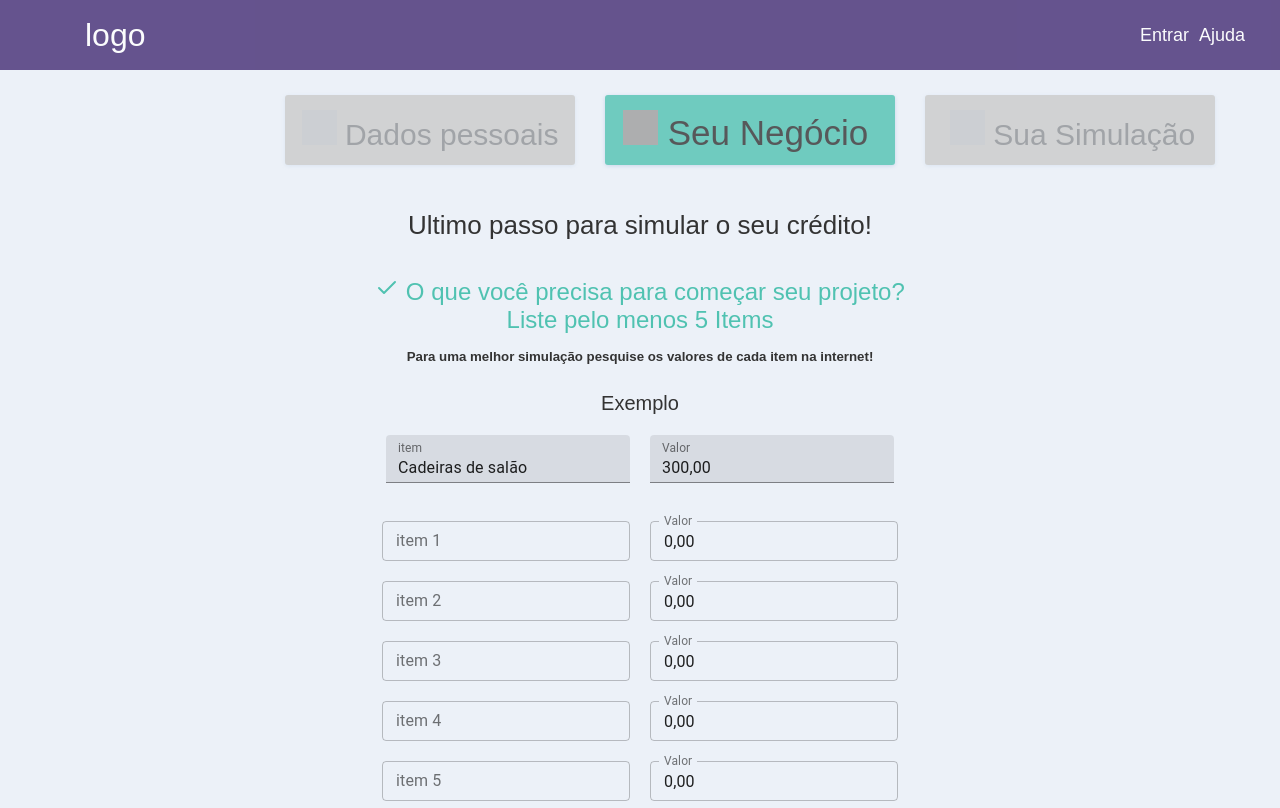
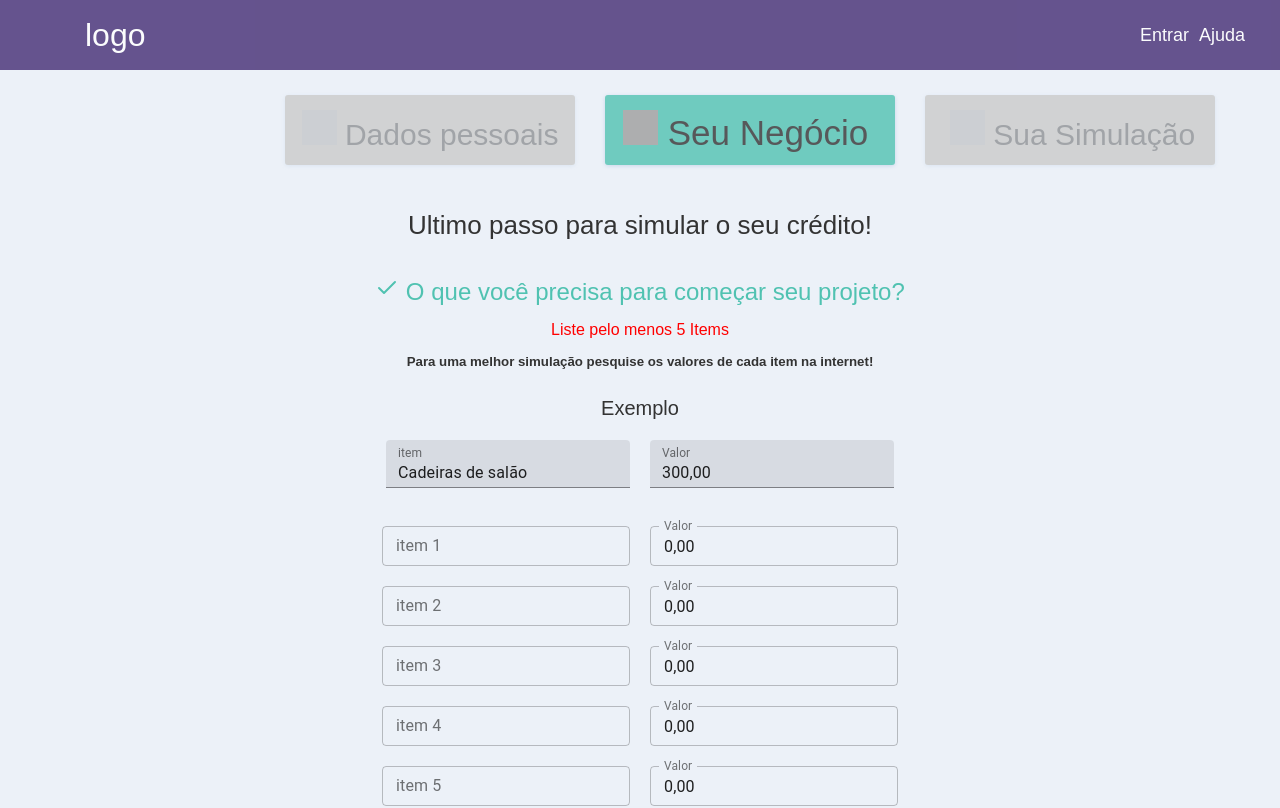
Before and after one commit to lchirata/bmg, a React (Create React App) app: page /formulario2 in a window 1280 px wide. Shown: the top 808 px of the page. Built offline with nearby package versions, Linux system fonts and the light colour scheme; grey boxes are pictures that could not be loaded.

Commit message:
corrigindo erro do toFixed

```diff
--- a/src/pages/formulario2/index.js
+++ b/src/pages/formulario2/index.js
@@ -127,7 +127,8 @@ export default class Main extends Component {
                     </Container>
                     <Formulario>
                          <h3>Ultimo passo para simular o seu crédito!</h3>
-                         <h4 style={{ color: '#50c2b1', margin: '15px' }} ><FiCheck /> O que você precisa para começar seu projeto?<br/> Liste pelo menos 5 Items</h4>
+                         <h4 style={{ color: '#50c2b1', margin: '15px' }} ><FiCheck /> O que você precisa para começar seu projeto?</h4>
+                         <p style={{ color: 'red', margin: '15px' }} > Liste pelo menos 5 Items</p>
                          <h5>Para uma melhor simulação pesquise os valores de cada item na internet!</h5>
                          <br>
                          </br>
@@ -332,17 +333,6 @@ export default class Main extends Component {
                                         onChange={this.handleInputChange}
                                    />
                               </div>
-{/*
-                              <h2>{`O Total de gastos necessários é: ${
-
-
-                                   parseFloat(this.state.valor1) +
-                                   parseFloat(this.state.valor2) +
-                                   parseFloat(this.state.valor3) +
-                                   parseFloat(this.state.valor4) +
-                                   parseFloat(this.state.valor5)
-
-                                   }`} </h2> */}
 
                               <br />
                               <h3>Estamos quase lá! </h3>
@@ -414,7 +404,6 @@ export default class Main extends Component {
 
 
                               <br />
-                              {/* <button className="confirm" type="submit" onClick={this.onSubmit} value="Confirmar" > Confirmar </button> */}
 
                               <button className="confirm" type="submit" onClick={this.onSubmit} value="Confirmar"  >
                               Confirmar
--- a/src/pages/formulario3/index.js
+++ b/src/pages/formulario3/index.js
@@ -120,15 +120,15 @@ export default class Main extends Component {
                                    ((parseFloat((localStorage.getItem("@bmg/ticket")) * (parseFloat((localStorage.getItem("@bmg/cliente")))))))
 
                                    }`} reais por dia trabalhado </h2>
-                              <h2 style={{ color: '#50c2b1', margin: '15px' }} ><FiCheck /> Sendo assim, é possivel quita a parcela com apenas {` ${
-                                   ((parseInt((localStorage.getItem("@bmg/total")) * (1 + 0.5) ^ 12) / 12).toFixed(0) / ((parseInt((localStorage.getItem("@bmg/ticket")) * (parseInt((localStorage.getItem("@bmg/cliente")))).toFixed(1)))))
+                              <h2 style={{ color: '#50c2b1', margin: '15px' }} ><FiCheck /> Sendo assim, é possivel quita a parcela com mais ou menos {` ${
+                                   ((parseInt(((localStorage.getItem("@bmg/total") * (1 + 0.5) ^ 12) / 12).toFixed(1) / (((localStorage.getItem("@bmg/ticket") * ((localStorage.getItem("@bmg/cliente")))))))) + 1)
                                    }`} dias de trabalho</h2>
                          </div>
 
                     </Simulacao>
                     <Simulacao>
                          <div>
-                              <h2 style={{ color: '#442C74', margin: '1px' }} >Ele foi feito para você!</h2>
+                              <h2 style={{ color: '#442C74', margin: '1px' }} >O BMG é para você!</h2>
                               <br />
                               <button className="confirm" type="submit"   >
                                    Entre em contato dos nossos gerentes!
```
